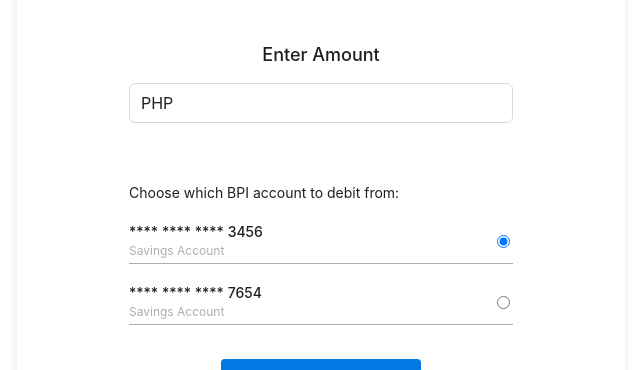
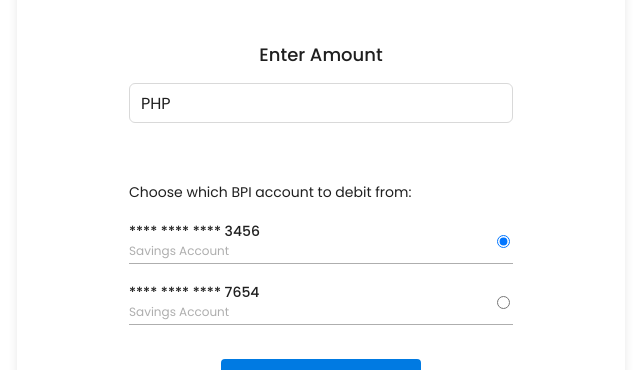
Before and after one commit to rodniegalvan/assessment, a React (Create React App) app: page / in a window 1280 px wide. Shown: the part 215-585 px from the top of the page, without its empty margins (319-959 px from the left). Built offline with nearby package versions, Linux system fonts and the light colour scheme.

Commit message:
font family

```diff
--- a/src/index.css
+++ b/src/index.css
@@ -12,10 +12,15 @@
   font-size: 16px;
   font-weight: 500;
 }
+input, textarea, select, label { font-family:inherit; }
 p {
+  font-family: "Poppins", sans-serif;
   font-size: 16px;
   font-weight: 400;
   margin: 10px 0;
+}
+.ant-form-item input, textarea, select, label {
+  font-family: "Poppins", sans-serif;
 }
 .text-small {
   font-size: 12px;
```
